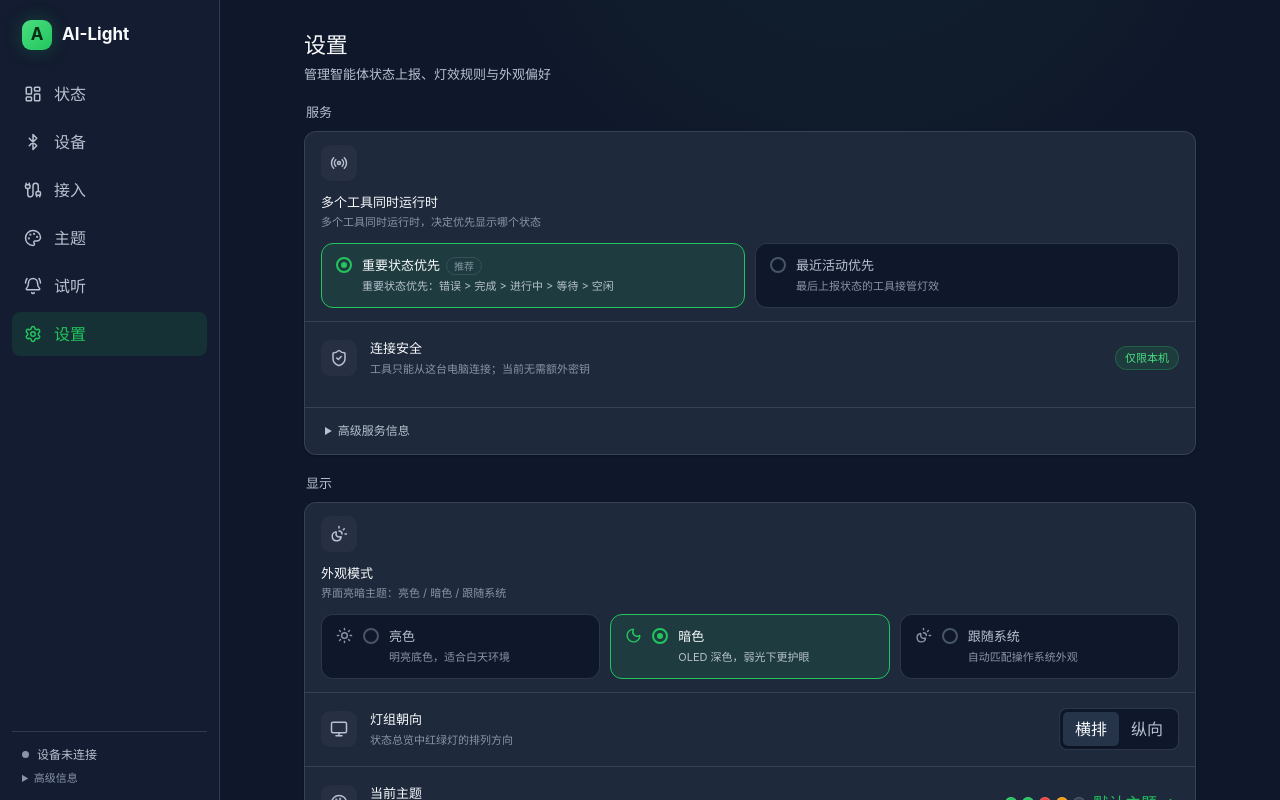
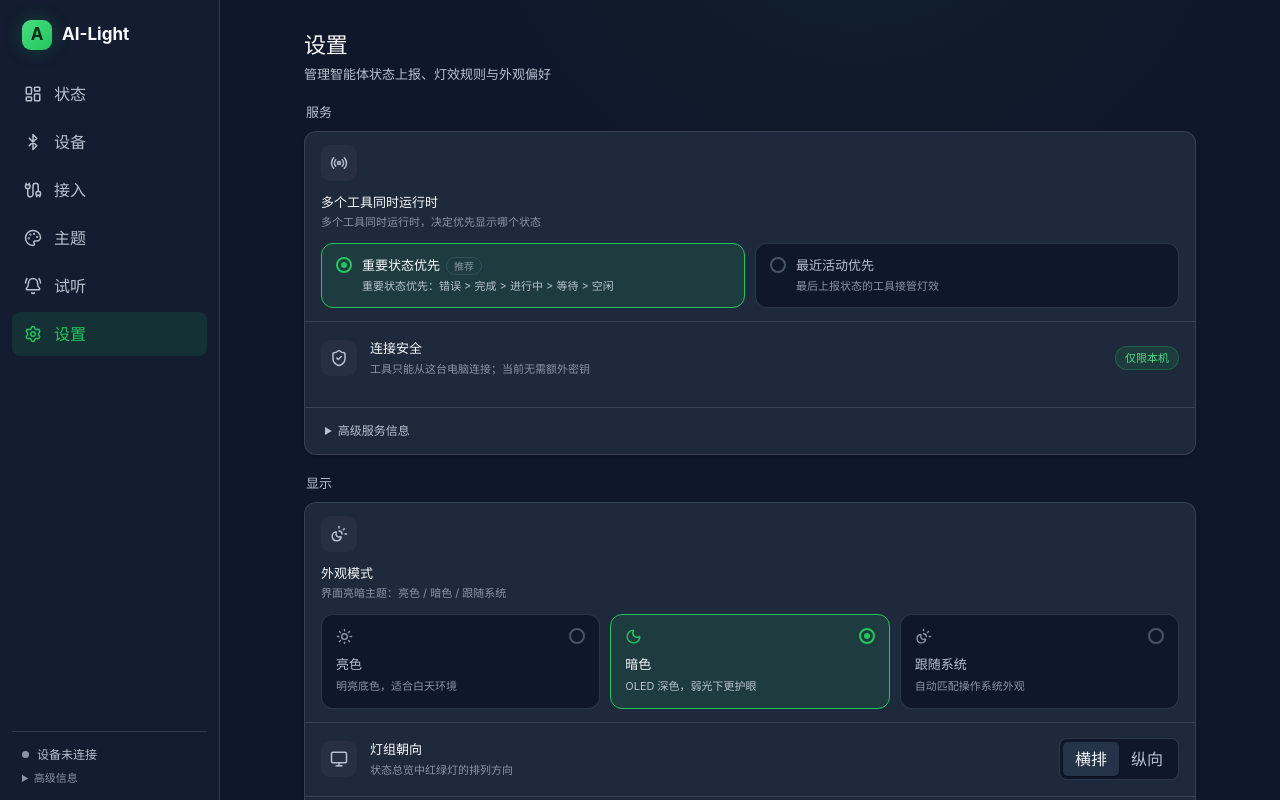
Before and after one commit to LeonDevLifeLog/ai-light, a React (Vite) app: page /settings in a window 1280 px wide. Built offline with nearby package versions, Linux system fonts and the light colour scheme.

Commit message:
Improve appearance mode option layout

```diff
--- a/src/app/global.css
+++ b/src/app/global.css
@@ -1201,7 +1201,7 @@ input[type="range"] {
   border: 0;
 }
 .mode-options--tri {
-  grid-template-columns: repeat(auto-fit, minmax(150px, 1fr));
+  grid-template-columns: repeat(auto-fit, minmax(220px, 1fr));
 }
 .mode-option {
   display: flex;
@@ -1259,6 +1259,22 @@ input[type="range"] {
   font-size: 11px;
   line-height: 1.5;
   color: var(--text-tertiary);
+}
+.mode-option--appearance {
+  display: grid;
+  grid-template-columns: auto 1fr;
+  gap: 10px 12px;
+  align-items: center;
+  min-height: 92px;
+  padding: 13px 14px;
+}
+.mode-option--appearance .mode-option__indicator {
+  justify-self: end;
+  margin-top: 0;
+}
+.mode-option--appearance .mode-option__body {
+  grid-column: 1 / -1;
+  gap: 4px;
 }
 .mode-option--active {
   color: var(--foreground);
@@ -2600,6 +2616,9 @@ input[type="range"] {
   color: var(--text-secondary);
 }
 @media (max-width: 900px) {
+  .mode-options--tri {
+    grid-template-columns: 1fr;
+  }
   .te-layout {
     grid-template-columns: 1fr;
   }
--- a/src/app/routes/settings.tsx
+++ b/src/app/routes/settings.tsx
@@ -329,6 +329,7 @@ export function SettingsPage() {
                     aria-pressed={config.themeMode === value}
                     className={cn(
                       "mode-option",
+                      "mode-option--appearance",
                       config.themeMode === value && "mode-option--active"
                     )}
                     disabled={saving === "themeMode"}
```
